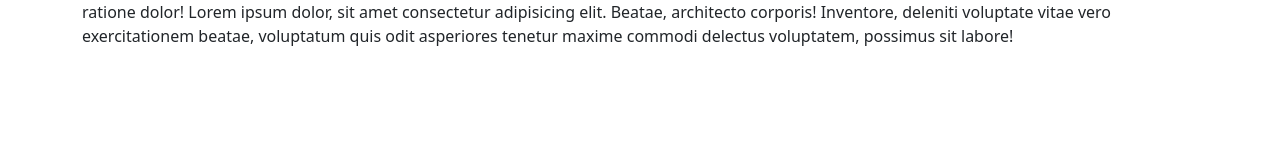
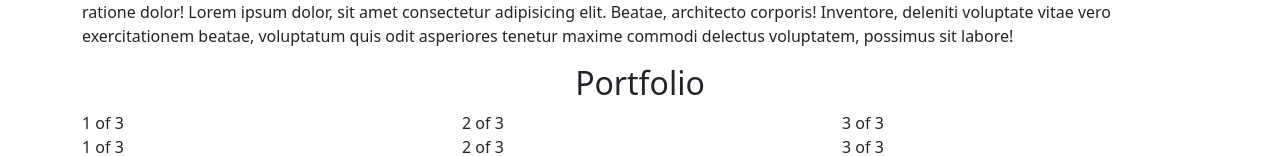
Before and after one commit to ssbbgm/react-portfolio, a React (Create React App) app: page / in a window 1280 px wide. Shown: the part 685-841 px from the top of the page. Before the commit the page ends 800 px from the top, so only its background shows below. Built offline with nearby package versions, Linux system fonts and the light colour scheme.

Commit message:
adding Portfolio section

```diff
--- a/src/components/About.js
+++ b/src/components/About.js
@@ -8,7 +8,7 @@ function About() {
       <Row>
         <Col>
         <div className='mt-3'>
-            <h2 className='text-center'>About Me</h2>
+            <h2 className='text-center' id='about'>About Me</h2>
             <p>Lorem ipsum, dolor sit amet consectetur adipisicing elit. Pariatur, quam. Quaerat est, sint necessitatibus, esse saepe dignissimos quo aut numquam cum nulla quasi error! Molestias quo consequuntur quam possimus nam?Lorem ipsum dolor sit amet consectetur adipisicing elit. Ut modi ratione facilis recusandae officiis. Nam eum dolores quisquam. Natus ducimus excepturi dolorum praesentium quibusdam distinctio culpa? Est tempora ratione dolor! Lorem ipsum dolor, sit amet consectetur adipisicing elit. Beatae, architecto corporis! Inventore, deleniti voluptate vitae vero exercitationem beatae, voluptatum quis odit asperiores tenetur maxime commodi delectus voluptatem, possimus sit labore!</p>
         </div>
         </Col>
--- a/src/components/Portfolio.js
+++ b/src/components/Portfolio.js
@@ -2,6 +2,7 @@ import React from 'react';
 import Header from './Header';
 import Intro from './Intro';
 import About from './About';
+import Work from './Work';
 
 export default function Portfolio () {
   return (
@@ -9,6 +10,7 @@ export default function Portfolio () {
           <Header />
           <Intro />
           <About />
+          <Work />
       </div>
   )
 };
--- /dev/null
+++ b/src/components/Work.js
@@ -0,0 +1,23 @@
+import Container from 'react-bootstrap/Container';
+import Row from 'react-bootstrap/Row';
+import Col from 'react-bootstrap/Col';
+
+function Work() {
+  return (
+    <Container>
+        <h2 className='text-center' id='portfolio'>Portfolio</h2>
+        <Row>
+            <Col>1 of 3</Col>
+            <Col>2 of 3</Col>
+            <Col>3 of 3</Col>
+        </Row>
+        <Row>
+            <Col>1 of 3</Col>
+            <Col>2 of 3</Col>
+            <Col>3 of 3</Col>
+        </Row>
+    </Container>
+  );
+}
+
+export default Work;
```
Also changed, not shown: src/components/Project.js (added).
